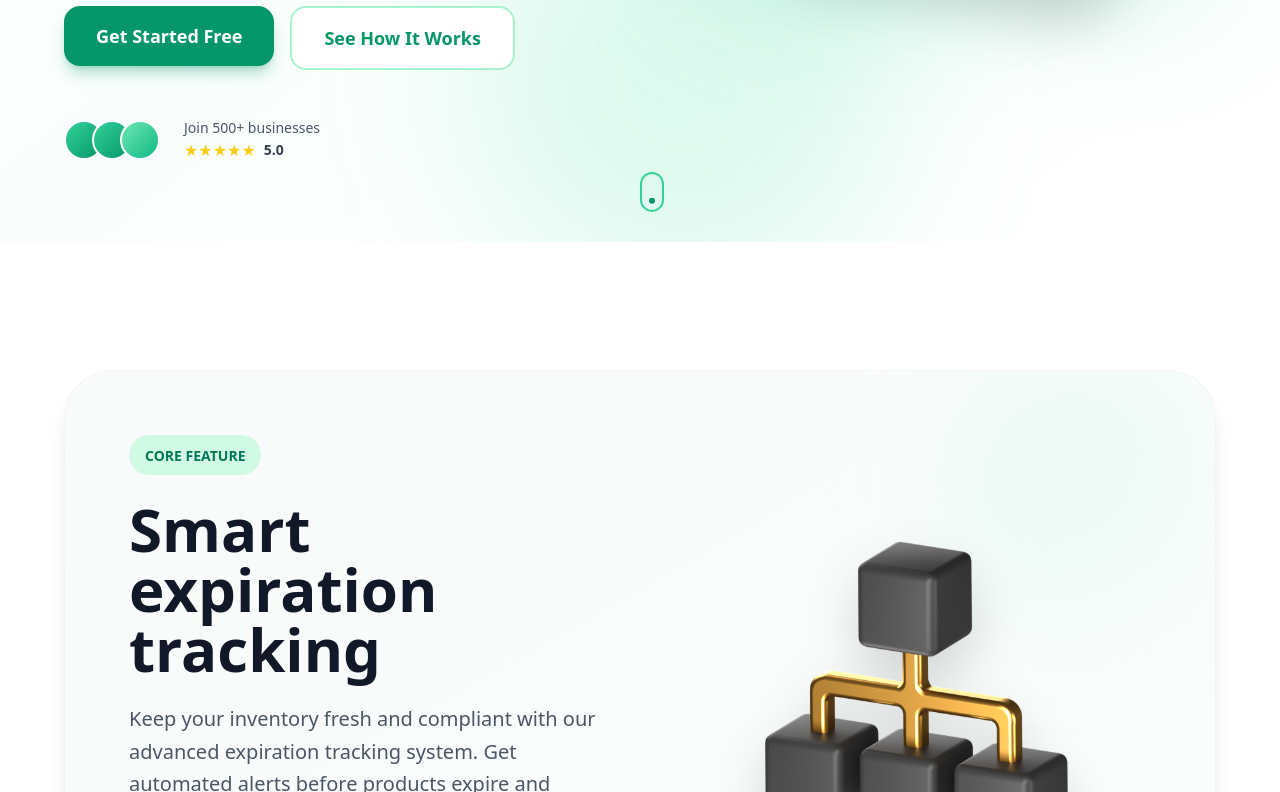
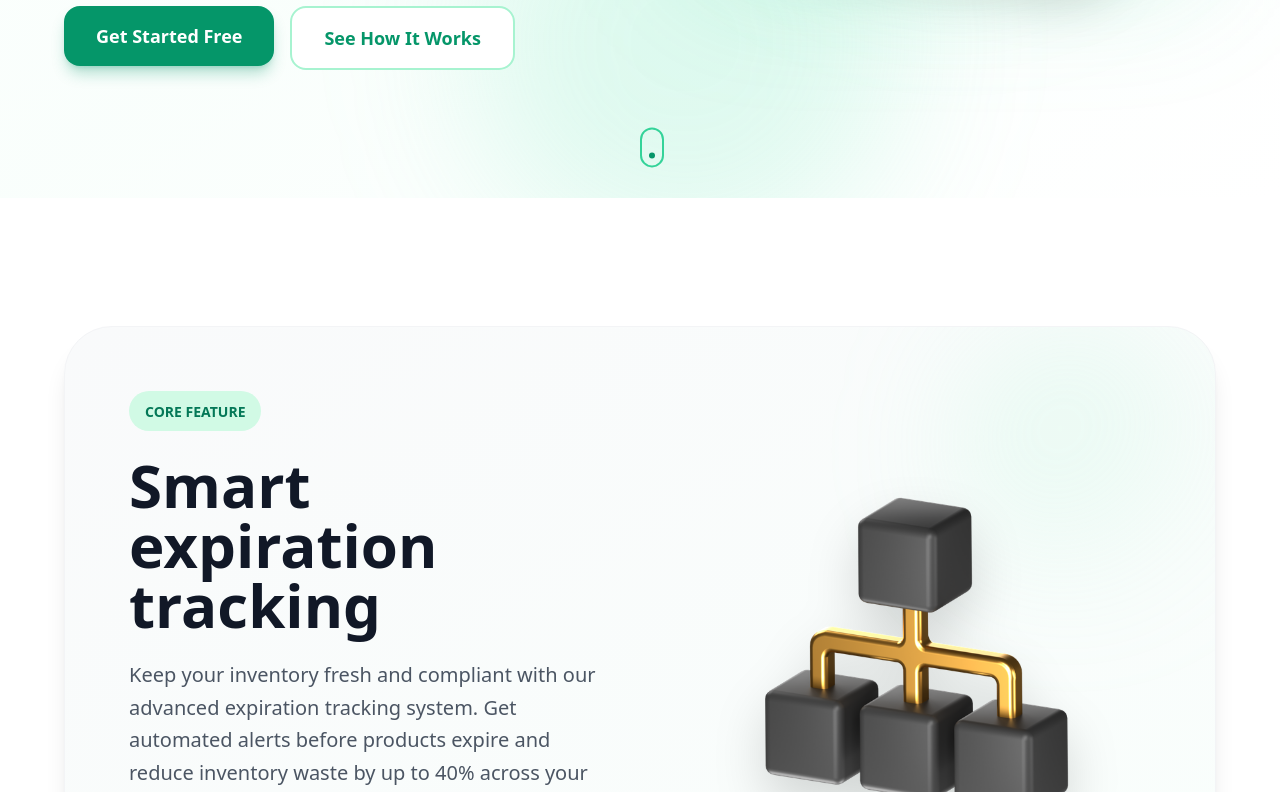
Before and after one commit to x1mmy/lifecycle-landing, a React (Vite) app: page / in a window 1280 px wide. Shown: the part 808-1600 px from the top of the page. Built offline with nearby package versions, Linux system fonts and the light colour scheme; a web font is replaced by a local one.

Commit message:
removed 500+ businesses use LC

```diff
--- a/src/pages/Home.tsx
+++ b/src/pages/Home.tsx
@@ -205,18 +205,18 @@ const Home: React.FC = () => {
                   className="flex items-center gap-6 pt-4"
                   variants={itemVariants}
                 >
-                  <div className="flex -space-x-3">
+                  {/* <div className="flex -space-x-3">
                     <div className="w-10 h-10 rounded-full bg-gradient-to-br from-primary-400 to-primary-600 border-2 border-white"></div>
                     <div className="w-10 h-10 rounded-full bg-gradient-to-br from-emerald-400 to-emerald-600 border-2 border-white"></div>
                     <div className="w-10 h-10 rounded-full bg-gradient-to-br from-primary-300 to-primary-500 border-2 border-white"></div>
-                  </div>
-                  <div>
+                  </div> */}
+                  {/* <div>
                     <div className="text-sm text-gray-600">Join 500+ businesses</div>
                     <div className="flex items-center gap-1">
                       <span className="text-yellow-400">★★★★★</span>
                       <span className="text-sm font-semibold text-gray-700 ml-1">5.0</span>
                     </div>
-                  </div>
+                  </div> */}
                 </motion.div>
               </motion.div>
 
```
